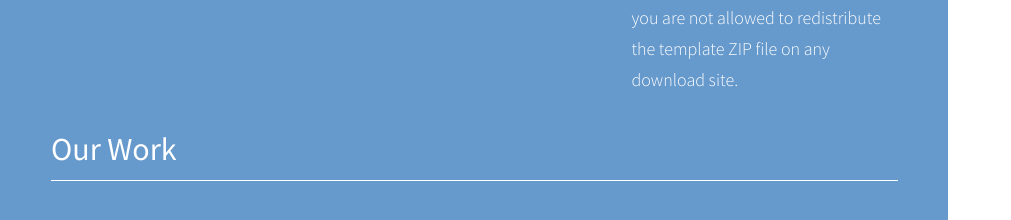
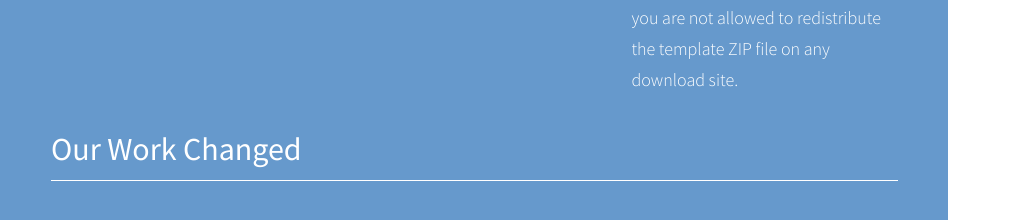
Before and after one commit to agnskow/courseGIT, a plain HTML site: page index.html in a window 1280 px wide. Shown: the part 1340-1560 px from the top of the page, without its empty margins (0-1011 px from the left). Drawn offline with Linux system fonts and the light colour scheme.

Commit message:
Changed header

```diff
--- a/index.html
+++ b/index.html
@@ -86,7 +86,7 @@ https://www.tooplate.com/view/2123-simply-amazed
                         </div>
                     </div>
                     <div class="title">
-                        <h2>Our Work</h2>
+                        <h2>Our Work Changed</h2>
                     </div>
                 </div>
             </section>
```
